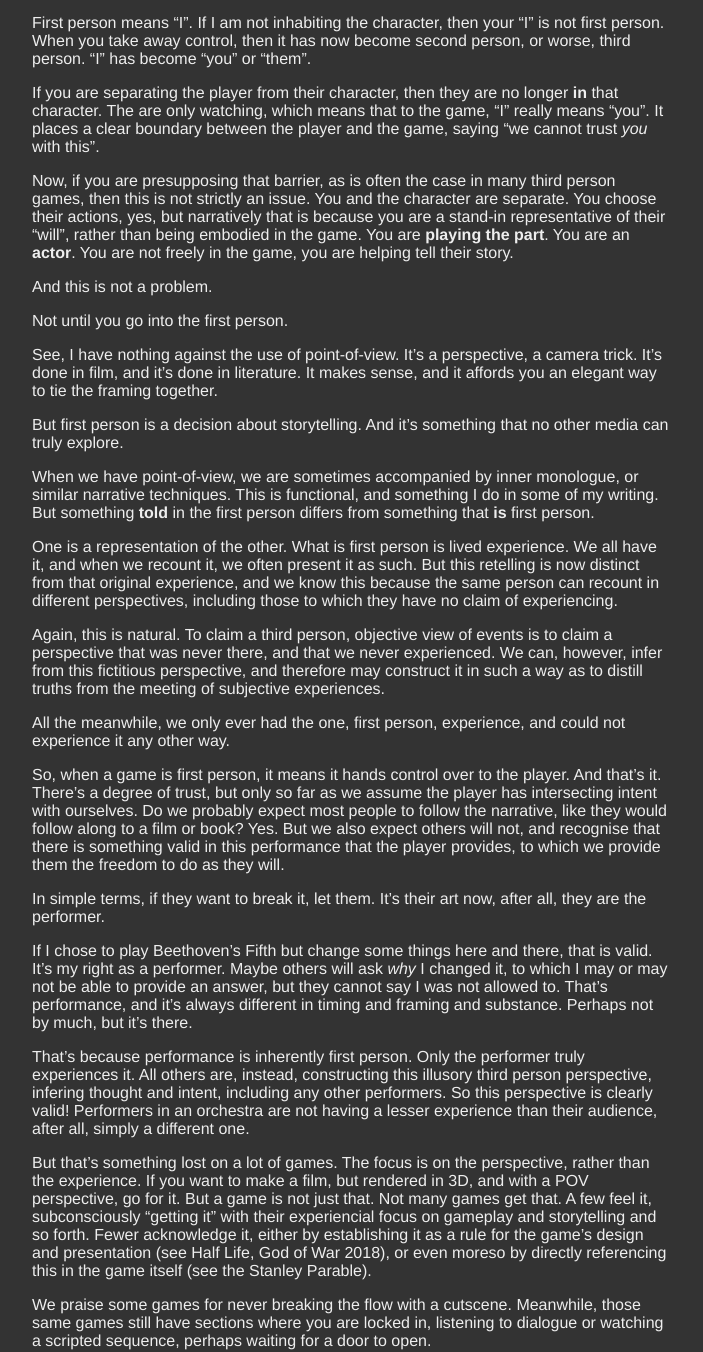
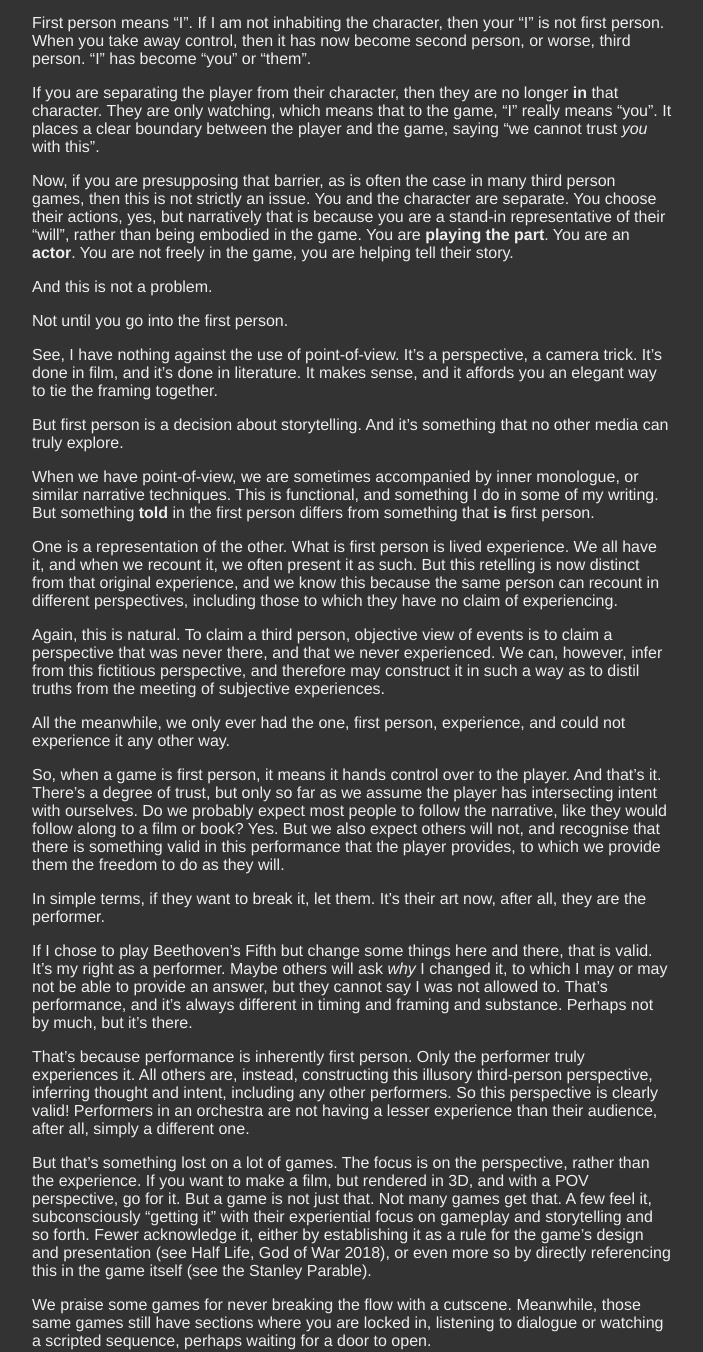
Before and after one commit to afantasia-me/afantasia-me.github.io, a Jekyll site: the page built from _posts/2022-09-05-cutscenes-are-never-first-person.md, in a window 1280 px wide. Shown: the part 254-1606 px from the top of the page, without its empty margins (288-991 px from the left). Built offline with Jekyll 4.4.1, drawn with Linux system fonts in a browser that asks for light colours.

```diff
--- a/_posts/2022-09-05-cutscenes-are-never-first-person.md
+++ b/_posts/2022-09-05-cutscenes-are-never-first-person.md
@@ -11,7 +11,7 @@ Okay, here's a small rant against a common approach to storytelling in games: Cu
 
 First person means "I". If I am not inhabiting the character, then your "I" is not first person. When you take away control, then it has now become second person, or worse, third person. "I" has become "you" or "them".
 
-If you are separating the player from their character, then they are no longer **in** that character. The are only watching, which means that to the game, "I" really means "you". It places a clear boundary between the player and the game, saying "we cannot trust *you* with this".
+If you are separating the player from their character, then they are no longer **in** that character. They are only watching, which means that to the game, "I" really means "you". It places a clear boundary between the player and the game, saying "we cannot trust *you* with this".
 
 Now, if you are presupposing that barrier, as is often the case in many third person games, then this is not strictly an issue. You and the character are separate. You choose their actions, yes, but narratively that is because you are a stand-in representative of their "will", rather than being embodied in the game. You are **playing the part**. You are an **actor**. You are not freely in the game, you are helping tell their story.
 
@@ -27,7 +27,7 @@ When we have point-of-view, we are sometimes accompanied by inner monologue, or
 
 One is a representation of the other. What is first person is lived experience. We all have it, and when we recount it, we often present it as such. But this retelling is now distinct from that original experience, and we know this because the same person can recount in different perspectives, including those to which they have no claim of experiencing.
 
-Again, this is natural. To claim a third person, objective view of events is to claim a perspective that was never there, and that we never experienced. We can, however, infer from this fictitious perspective, and therefore may construct it in such a way as to distill truths from the meeting of subjective experiences.
+Again, this is natural. To claim a third person, objective view of events is to claim a perspective that was never there, and that we never experienced. We can, however, infer from this fictitious perspective, and therefore may construct it in such a way as to distil truths from the meeting of subjective experiences.
 
 All the meanwhile, we only ever had the one, first person, experience, and could not experience it any other way.
 
@@ -37,9 +37,9 @@ In simple terms, if they want to break it, let them. It's their art now, after a
 
 If I chose to play Beethoven's Fifth but change some things here and there, that is valid. It's my right as a performer. Maybe others will ask *why* I changed it, to which I may or may not be able to provide an answer, but they cannot say I was not allowed to. That's performance, and it's always different in timing and framing and substance. Perhaps not by much, but it's there.
 
-That's because performance is inherently first person. Only the performer truly experiences it. All others are, instead, constructing this illusory third person perspective, infering thought and intent, including any other performers. So this perspective is clearly valid! Performers in an orchestra are not having a lesser experience than their audience, after all, simply a different one.
+That's because performance is inherently first person. Only the performer truly experiences it. All others are, instead, constructing this illusory third-person perspective, inferring thought and intent, including any other performers. So this perspective is clearly valid! Performers in an orchestra are not having a lesser experience than their audience, after all, simply a different one.
 
-But that's something lost on a lot of games. The focus is on the perspective, rather than the experience. If you want to make a film, but rendered in 3D, and with a POV perspective, go for it. But a game is not just that. Not many games get that. A few feel it, subconsciously "getting it" with their experiencial focus on gameplay and storytelling and so forth. Fewer acknowledge it, either by establishing it as a rule for the game's design and presentation (see Half Life, God of War 2018), or even moreso by directly referencing this in the game itself (see the Stanley Parable).
+But that's something lost on a lot of games. The focus is on the perspective, rather than the experience. If you want to make a film, but rendered in 3D, and with a POV perspective, go for it. But a game is not just that. Not many games get that. A few feel it, subconsciously "getting it" with their experiential focus on gameplay and storytelling and so forth. Fewer acknowledge it, either by establishing it as a rule for the game's design and presentation (see Half Life, God of War 2018), or even more so by directly referencing this in the game itself (see the Stanley Parable).
 
 We praise some games for never breaking the flow with a cutscene. Meanwhile, those same games still have sections where you are locked in, listening to dialogue or watching a scripted sequence, perhaps waiting for a door to open.
 
```
Also changed, not shown: _posts/2020-08-24-thoughts-on-the-d-tap-(smart-pistol).md (+3 -3 lines), _posts/2020-09-05-the-mainframe-is-dead-long-live-the-mainframe.md (+2 -2 lines), _posts/2020-10-11-oop-is-bad-(not-a-hot-take).md (+4 -4 lines).
